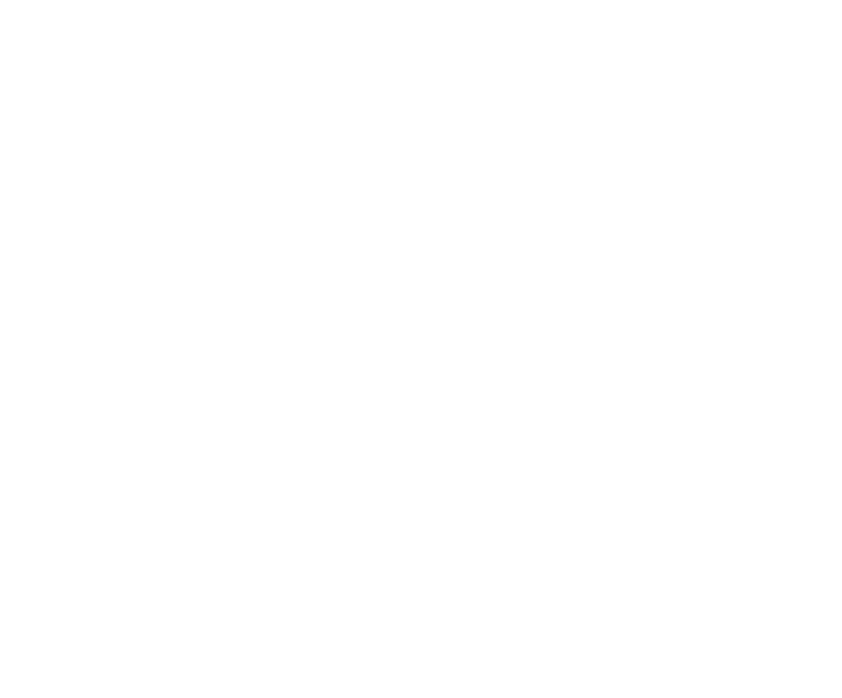
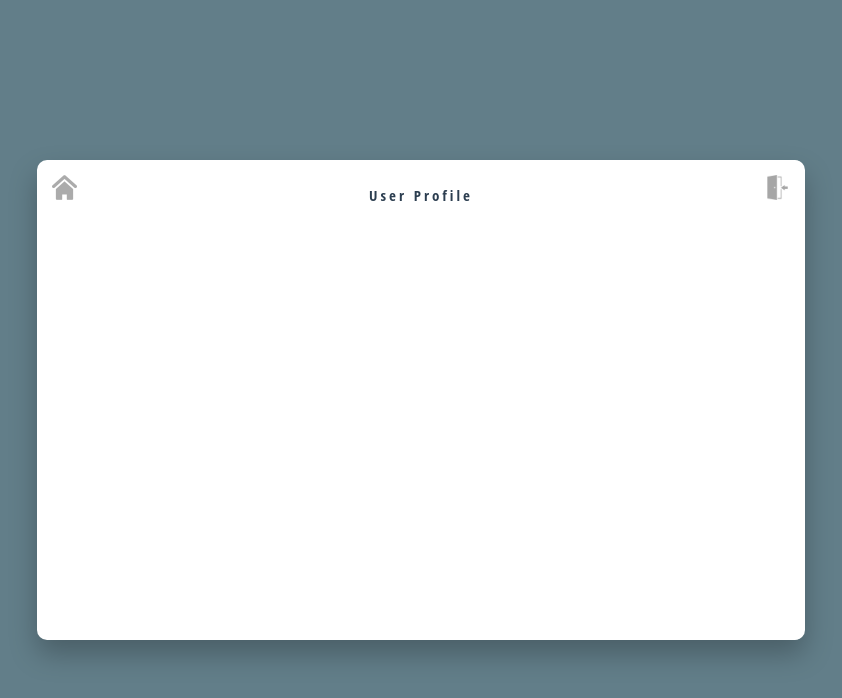
Before and after one commit to ejmvy/kathryn, a Vue app: page /userprofile in a window 1280 px wide. Before the commit this address had no page. Shown: the top 698 px of the page, without its empty margins (219-1061 px from the left). Built offline with nearby package versions, Linux system fonts and the light colour scheme.

Commit message:
vuex store additions

```diff
--- a/package.json
+++ b/package.json
@@ -10,7 +10,8 @@
   "dependencies": {
     "vue": "^3.0.0",
     "vue-resource": "^1.5.1",
-    "vue-router": "^4.0.4"
+    "vue-router": "^4.0.4",
+    "vuex": "^4.0.0"
   },
   "devDependencies": {
     "@vue/cli-plugin-eslint": "~4.5.0",
--- a/src/components/AdminPage/AdminLogin.vue
+++ b/src/components/AdminPage/AdminLogin.vue
@@ -70,6 +70,7 @@ export default {
 
         },
         checkAdminDetails(key) {
+            this.$store.state.user.userKey = key;
             fetch('http://localhost:3000/api/users/me', {
                 method: "GET",
                 headers: {
@@ -86,7 +87,8 @@ export default {
                         type: true,
                         message: 'Welcome Kathryn!'
                     })
-                    this.$emit('loggedIn');
+                    this.$store.state.user.userData = user;
+                    // this.$emit('loggedIn');
                 } else {
                     this.showLocalNotification({
                         type: false,
--- a/src/components/Header.vue
+++ b/src/components/Header.vue
@@ -15,8 +15,11 @@
         <li>
           <a href="#">Gallery</a>
         </li>
-        <li>
-          <router-link to="/login">
+        <li >
+          <router-link v-if='!checkLoggedIn' to='/login'>
+            <img class='userLogo' src='../assets/icons/userIcon.png' />
+          </router-link>
+          <router-link v-if='checkLoggedIn' to='/userprofile'>
             <img class='userLogo' src='../assets/icons/userIcon.png' />
           </router-link>
         </li>
@@ -35,10 +38,14 @@
           <img class='userLogo' src='../assets/icons/hamburger.png' />
         </li>
         <li>
-          <router-link to="login">
+            <img  class='userLogo middleLink' src='../assets/icons/userIcon.png' />
+
+        </li>
+        <!-- <li v-if='$store.state.user.userData._id'>
+          <router-link to="userprofile">
             <img class='userLogo middleLink' src='../assets/icons/userIcon.png' />
           </router-link>
-        </li>
+        </li> -->
         <li>
           <a href="#">
             <img
@@ -79,10 +86,18 @@ export default {
     openCart() {
       this.cartOpen = !this.cartOpen;
     },
+    showUser() {
+      console.log(`user logged: `, this.$store.state.user);
+    },
   },
   computed: {
     mobileWidth() {
       return this.windowWidth <= 600;
+    },
+    checkLoggedIn() {
+        console.log("LOGGED IN:");
+        console.log(this.$store.state.user);
+        return this.$store.state.user.userData._id;
     }
   },
   components: {
--- a/src/components/views/Admin.vue
+++ b/src/components/views/Admin.vue
@@ -1,6 +1,6 @@
 <template >
   <div class="adminBg" :class='{"greenBg": !userLoggedIn}'>
-    <AdminLogin v-if='!userLoggedIn' @loggedIn='userLoggedIn = true'></AdminLogin>
+    <AdminLogin v-if='!userLoggedIn'></AdminLogin>
     <div class='noteAppear'>
       <transition name='appear' :duration="{ enter: 800, leave: 800 }">
         <Notification v-if='showNotification' :type='notificationType' :message='notificationMessage'></Notification>
@@ -63,7 +63,6 @@ export default {
       notificationType: '',
       showNotification: '',
       notificationMessage: '',
-      userLoggedIn: false,
       openConfigPanel: true,
       openOrderPanel: false,
       openHistoryPanel: false,
@@ -74,18 +73,18 @@ export default {
   methods: {
     changeWindow(newIdx) {
       if (this.currentIndex < newIdx) {
-          console.log("HIGHER");
+          // console.log("HIGHER");
           this.back = false;
-          console.log('BACK:' + this.back );
+          // console.log('BACK:' + this.back );
           this.currentIndex = newIdx;
       }
       else if (this.currentIndex > newIdx) {
-          console.log("LOWER");
+          // console.log("LOWER");
           this.back = true;
 
           this.currentIndex = newIdx;
       }
-      console.log(`CURRENT idx: ${this.currentIndex}`);
+      // console.log(`CURRENT idx: ${this.currentIndex}`);
     },
     showNotificationPopup(obj) {
       this.notificationType = obj.type;
@@ -108,7 +107,15 @@ export default {
     }
 
   },
+  computed: {
+    userLoggedIn() {
+      console.log(`user logged: ${this.$store.state.user.userData._id}`);
+      return this.$store.state.user.userData._id;
+
+    }
+  },
   created() {
+
     fetch("http://localhost:3000/api/categories/")
       .then((res) => {
         return res.json();
@@ -116,6 +123,8 @@ export default {
       .then((data) => {
         this.categoryList = data;
       });
+
+    console.log(`user logged: `, this.$store.state.user);
   },
   components: {
     AdminLogin,
--- a/src/components/views/Login.vue
+++ b/src/components/views/Login.vue
@@ -135,10 +135,10 @@ export default {
             this.toLogin = true;
             this.toRegister = false;
         },
-        loginUserFn(e) {
+        async loginUserFn(e) {
             e.preventDefault();
             console.log('LOGGING in');
-            fetch('http://localhost:3000/api/auth', {
+            await fetch('http://localhost:3000/api/auth', {
                 method: 'POST',
                 headers: {
                     'Content-Type': 'application/json',
@@ -154,7 +154,7 @@ export default {
                 return resp;
             })
             .then((key) => {
-
+                console.log('login key:' + key);
                 this.getUserDetails(key);
             })
             .catch((err => {
@@ -162,8 +162,7 @@ export default {
             }))
         },
         getUserDetails(key) {
-            console.log('LOGIN data: ');
-            console.log(key);
+            this.$store.state.user.userKey = key;
             fetch('http://localhost:3000/api/users/me', {
                 method: 'GET',
                 headers: {
@@ -175,9 +174,11 @@ export default {
                 return res.json();
             })
             .then((data) => {
-                console.log('user data: ');
-                console.log(data);
+
                 this.loggedInUser = data;
+                this.$store.state.user.userData = data;
+                console.log('signin data: ');
+                console.log(this.$store.state.user);
                 const sendName = data.name.split(' ')[0];
                 this.popupInfo.userName = ` Back ${sendName}`;
                 this.popupInfo.message = 'We hope you enjoy shopping with us again.';
@@ -203,10 +204,10 @@ export default {
                     return res.json();
                     // return resp;
                 })
-                .then((key) => {
+                .then((newUser) => {
                     console.log('NEW USER DATA: ');
-                    console.log(key);
-                    const sendName = key.name.split(' ')[0];
+                    this.$store.state.user.userData = newUser;
+                    const sendName = newUser.name.split(' ')[0];
                     this.popupInfo.userName = sendName;
                     this.popupInfo.message = 'Congratulations your account has been successfully set up';
                     this.welcomePopup = true;
@@ -228,7 +229,7 @@ export default {
                 }, 2000)
             }
 
-        },
+        }
 
     },
     computed: {
--- /dev/null
+++ b/src/components/views/UserProfile.vue
@@ -0,0 +1,90 @@
+<template>
+    <!-- <transition name='appear' :duration="{ enter: 800, leave: 800 }">
+        <Notification v-if='showNotification' :type='notificationType' :message='notificationMessage'></Notification>
+    </transition> -->
+    <div class='mainSection'>
+        <div class='container'>
+            <router-link to='/'>
+                <img class='homeIcon topLeft' src='../../assets/icons/home.png' />
+            </router-link>
+            <img @click='logoutUser' class='homeIcon topRight' src='../../assets/icons/logout.png' />
+            <h5>User Profile</h5>
+        </div>
+    </div>
+</template>
+
+<script>
+// import Notification from '../Designs/Notification.vue';
+export default {
+    data() {
+        return {
+            showNotification: false,
+            notificationType: '',
+            notificationMessage: '',
+            popupInfo: {
+                userName: '',
+                message: ''
+            }
+        }
+    },
+    methods: {
+        logoutUser() {
+            this.$store.commit('logoutUser');
+            this.$router.push('/login');
+            this.showMessage();
+        },
+        showMessage() {
+            this.notificationType = 'success';
+            this.notificationMessage = 'Thanks for visiting!';
+            this.showNotification = true;
+
+            setTimeout(() => {
+                this.showNotification = false;
+            }, 2000);
+        }
+    },
+
+}
+</script>
+
+
+<style scoped>
+.mainSection {
+    position: absolute;
+    /* z-index: 5; */
+    width: 100%;
+    height: 100%;
+    background-color: rgba(32, 72, 88, 0.7);
+    display: flex;
+    justify-content: center;
+    align-items: center;
+    overflow:hidden;
+}
+
+.container {
+	background-color: #fff;
+	border-radius: 10px;
+    box-shadow: 0 14px 28px rgba(0,0,0,0.25);
+	position: relative;
+	overflow: hidden;
+	width: 768px;
+	max-width: 100%;
+	min-height: 480px;
+}
+
+.homeIcon {
+    width: 25px;
+    height: 25px;
+    position: absolute;
+    cursor: pointer;
+    margin: 15px;
+}
+
+.topLeft {
+    left: 0;
+}
+
+.topRight {
+    right: 0;
+}
+</style>
--- a/src/main.js
+++ b/src/main.js
@@ -1,8 +1,28 @@
 import { createApp } from 'vue'
+import { createStore } from 'vuex'
 import App from './App.vue'
 import router from './router';
 // import VueResource from 'vue-resource'
 
 
+const store = createStore({
+    state() {
+        return {
+            user: {
+                userData: {},
+                userKey: '',
+            },
 
-createApp(App).use(router).mount('#app')
+            cart: []
+        }
+    },
+    mutations: {
+        logoutUser(state) {
+            state.userData = {};
+            state.user.userKey = '';
+            console.log('user has left');
+        }
+    }
+})
+
+createApp(App).use(router).use(store).mount('#app')
--- a/src/router/index.js
+++ b/src/router/index.js
@@ -7,6 +7,7 @@ import Admin from '@/components/views/Admin.vue';
 import CartView from '@/components/views/CartView.vue';
 import ShowCollection from '@/components/views/ShowCollection.vue';
 import Login from '@/components/views/Login.vue';
+import UserProfile from '@/components/views/UserProfile.vue';
 import Payment from '@/components/CartSection/Payment.vue';
 
 
@@ -52,6 +53,11 @@ const routes = [
         component: Login,
     },
     {
+        path: '/userprofile',
+        name: 'UserProfile',
+        component: UserProfile,
+    },
+    {
         path: '/payment',
         name: 'Payment',
         component: Payment,
```
Also changed, not shown: src/assets/icons/logout.png (added), 1 other file (tests, documents, lock files or other folders).
